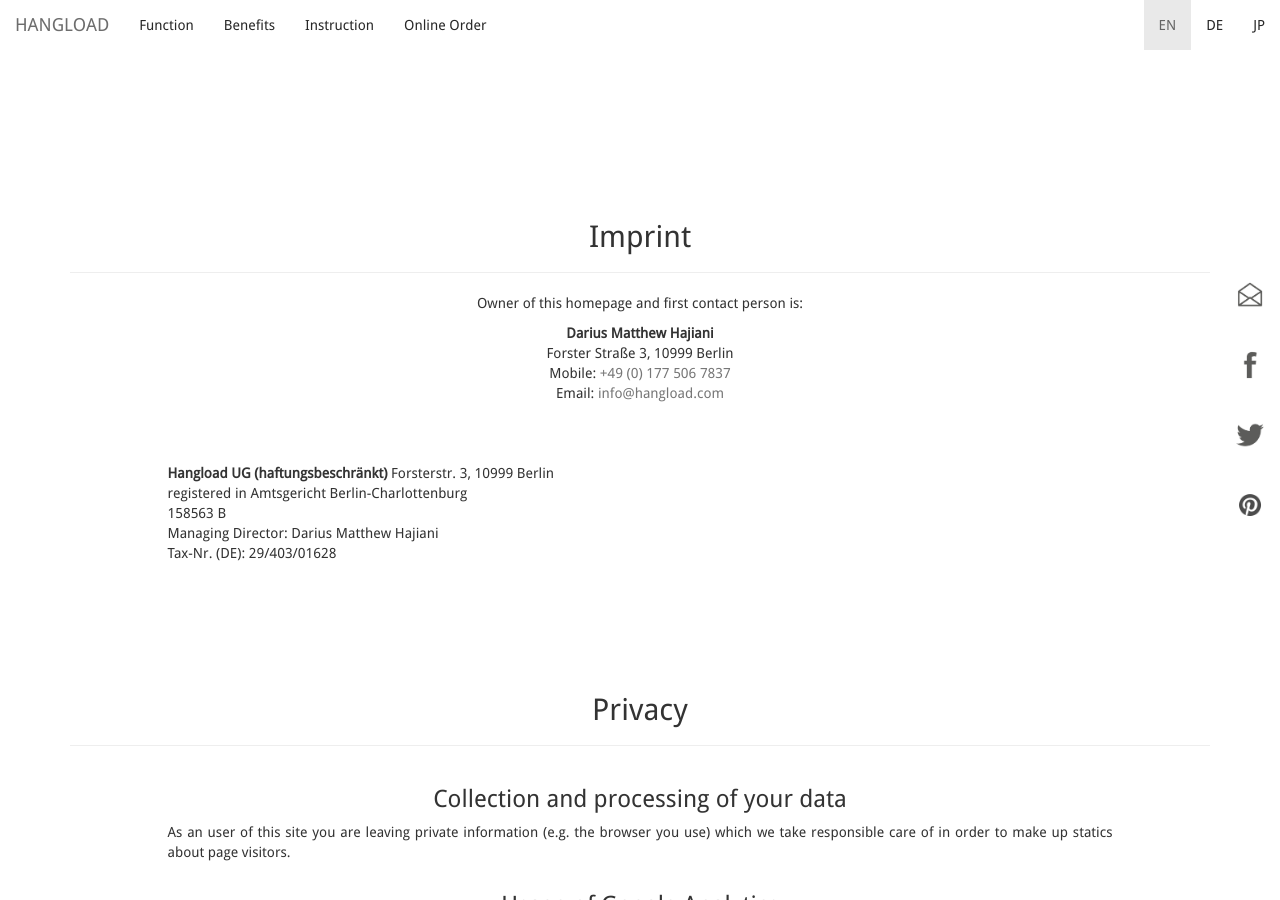
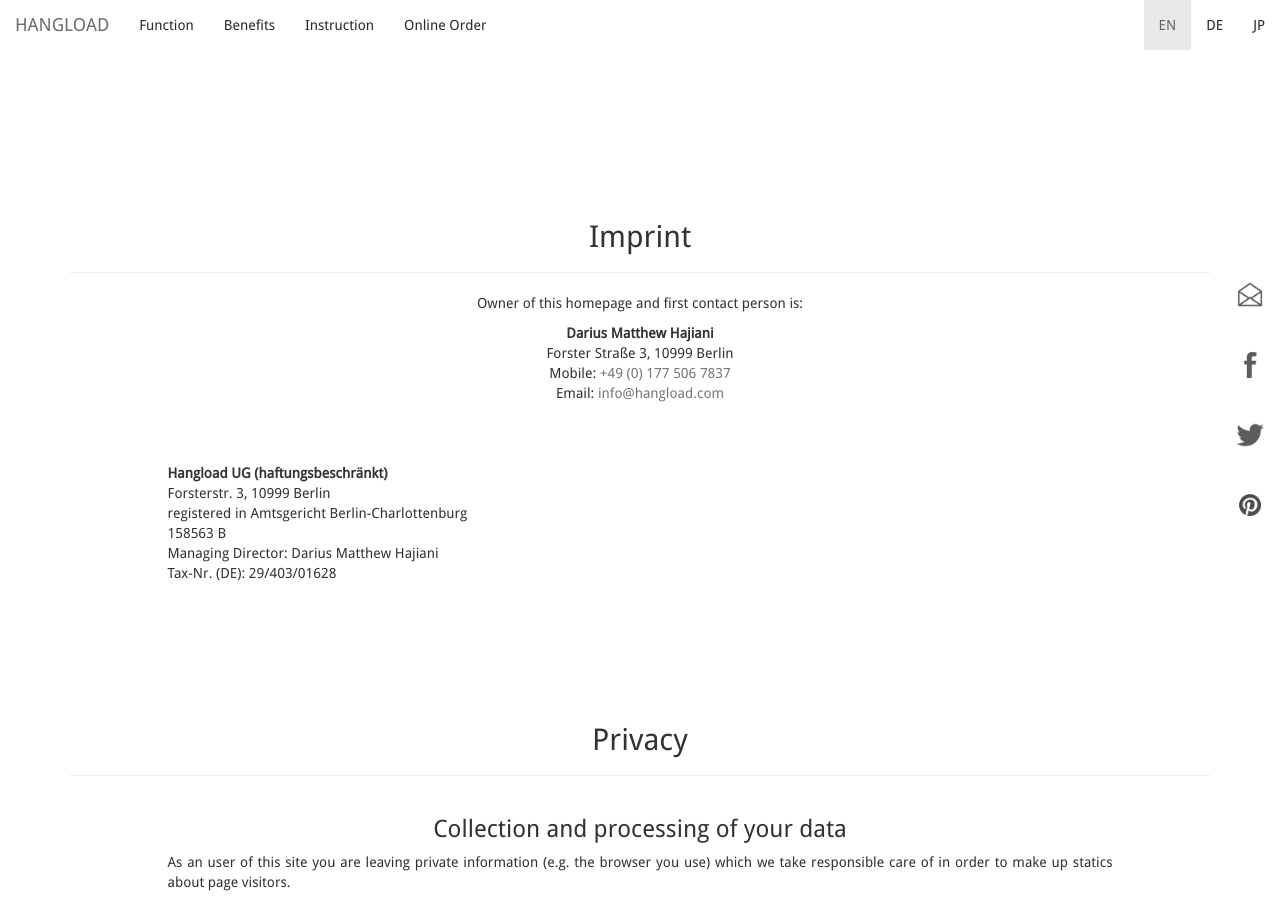
Before and after one commit to bodokaiser/hangload.com, a Jekyll site: the page built from legal.html, in a window 1280 px wide and 900 px high. Built offline with Jekyll 4.4.1, drawn with Linux system fonts in a browser that asks for light colours; nearby versions of some CDN libraries; library files that are not in the unit come from our copies; Markdown is read by kramdown in place of the engine named in the settings.

Commit message:
Update legal.html

```diff
--- a/legal.html
+++ b/legal.html
@@ -27,7 +27,9 @@
       </address>
       <br>
       <br>
+      <p="text-center">
       <strong>Hangload UG (haftungsbeschränkt)</strong>
+      <br/>
       Forsterstr. 3, 10999 Berlin
       <br/>
       registered in Amtsgericht Berlin-Charlottenburg
@@ -38,7 +40,7 @@
       <br/>
       Tax-Nr. (DE): 29/403/01628
       <br/>
-
+      </p>
 
     </div>
   </div>
```
